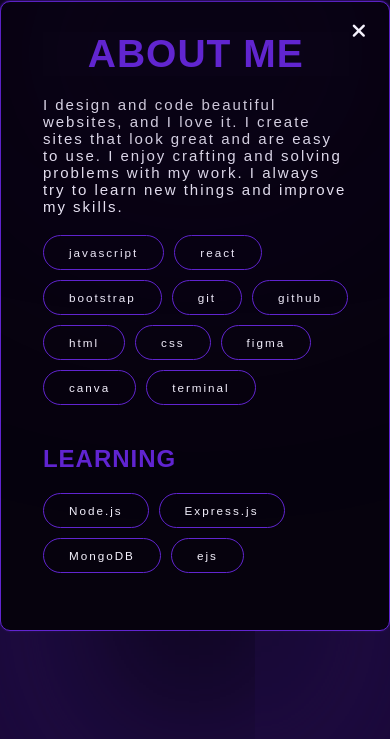
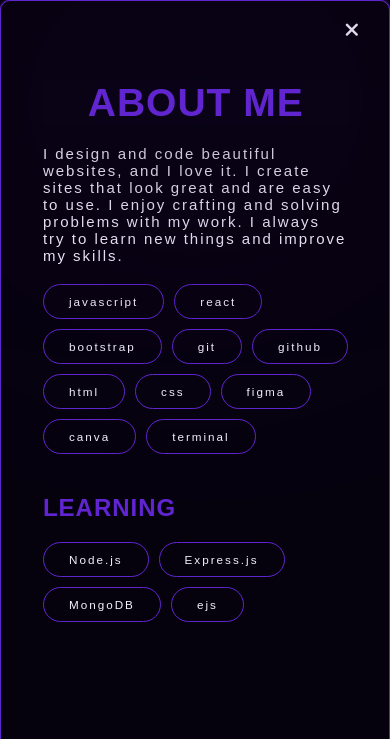
Before and after one commit to AyanAhmadKhan01/Portfolio, a plain HTML site: page index.html in a window 390 px wide. Both pictures are taken after a click on the element "About Me". Shown: the top 739 px of the page. Drawn offline with Linux system fonts and the light colour scheme.

Commit message:
Fixed Responsiveness

```diff
--- a/css/style.css
+++ b/css/style.css
@@ -254,6 +254,7 @@ body::-webkit-scrollbar {
   transition: 1s;
   z-index: 5;
   border: 1px solid gray;
+  display: none;
 }
 
  #menu-tab,
@@ -367,8 +368,9 @@ body::-webkit-scrollbar {
   filter: drop-shadow(0px 0px 1px #6125d0);
 }
 
+
 .skill-panel .fa-xmark {
-  position: absolute;
+  float: right;
   color: var(--text_color);
   font-size: clamp(14px, 5vw, 26px);
   margin: 10px 3px 0px 20px;
@@ -378,6 +380,7 @@ body::-webkit-scrollbar {
   right: 10px;
   transition: 0.5s;
   cursor: pointer;
+  margin-right: 20px;
 }
 
 .skill-panel .fa-xmark:hover {
@@ -901,7 +904,10 @@ transition: .3s;
 
 @media (max-width: 1087px) {
   .skill-panel {
-    margin-top: -75px;
+    position: fixed;
+    top: 70px;
+    overflow-y: auto;
+    height: 100vh;
   }
 }
 
@@ -925,14 +931,12 @@ transition: .3s;
   }
   .project-section {
     height: 120vh;
-  }
-}
-
-@media(max-width: 860px) {
-  .skill-panel {
-    margin-top: -50px;
-  }
-}
+    top: 0px;
+  }
+}
+
+
+
 
 @media (max-width: 768px) {
   .hero-social {
@@ -952,9 +956,7 @@ transition: .3s;
   #right-skill img {
     width: 100%;
   }
-  .skill-panel {
-    margin-top: -20px;
-  }
+
 }
 
 
@@ -965,9 +967,7 @@ transition: .3s;
   .hero-btn {
     flex-direction: column;
   }
-  .skill-panel {
-    margin-top: 0px;
-  }
+
   #right-skill img {
     display: none;
   }
@@ -977,10 +977,6 @@ transition: .3s;
   .hero-section {
     margin-top: 60px;
   }
-  .skill-panel {
-    margin-top: 20px;
-  }
-
 }
 
 .resume {
--- a/js/script.js
+++ b/js/script.js
@@ -17,18 +17,22 @@ const skillPanel = document.getElementById('skill-view');
 const closeSkill = document.querySelector('.fa-xmark');
 
 skill.addEventListener('click', function() {
-
       skillPanel.classList.add('active');
       skillPanel.style.display = 'block';
       setTimeout(() => {
         skillPanel.classList.remove('active');
+        navbar.style.display = 'none'
+        borderBottom.style.border = '0px'
+        socialIcon.style.display = 'none'
       }, 0);
     });
 
 
 closeSkill.addEventListener('click', () => {
-  skillPanel.classList.add('active');
-
+   skillPanel.classList.add('active');
+   borderBottom.style.borderBottom = '1px solid rgb(39, 37, 37)';
+   socialIcon.style.display = 'block'
+   navbar.style.display = 'block'
   setTimeout(() => {
     skillPanel.style.display = 'none';
   }, 1000);
@@ -136,7 +140,6 @@ const projectContainer = document.querySelector('.project-section');
 
 projectClose.addEventListener('click', () => {
    projectContainer.classList.add('project-view')
-
    leftSide.style.translate = '-300px 0px'
    leftSide.classList.add('project-view');
 
@@ -280,11 +283,21 @@ const menuTab = document.getElementById('menu-tab');
 const menuTabClose = document.getElementById('menu-tab-close');
 
 menuTab.addEventListener('click', () => {
+  navbar.style.display = 'block'
+  setTimeout(() => {
   navbar.style.right = '0px'
   navbar.style.backgroundColor = '#06020d'
+  },0)
+
 });
 
 menuTabClose.addEventListener('click', () => {
-  navbar.style.right = '-200px'
+   navbar.style.right = '-200px'
   navbar.style.backgroundColor = 'transparent'
+  setTimeout(() => {
+   navbar.style.display = 'none'
+  },600)
 });
+
+
+const socialIcon = document.querySelector('.hero-social')
```
Also changed, not shown: index.html (+1 -1 lines).
